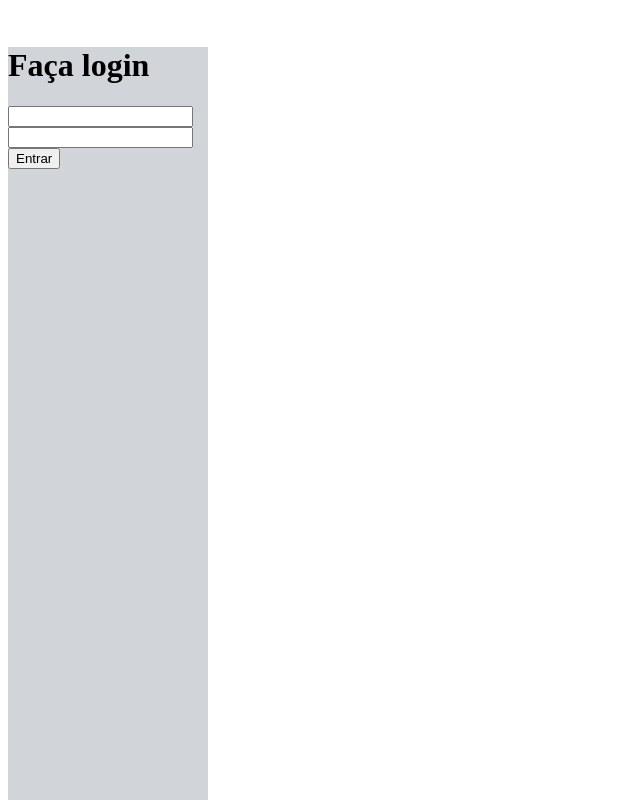
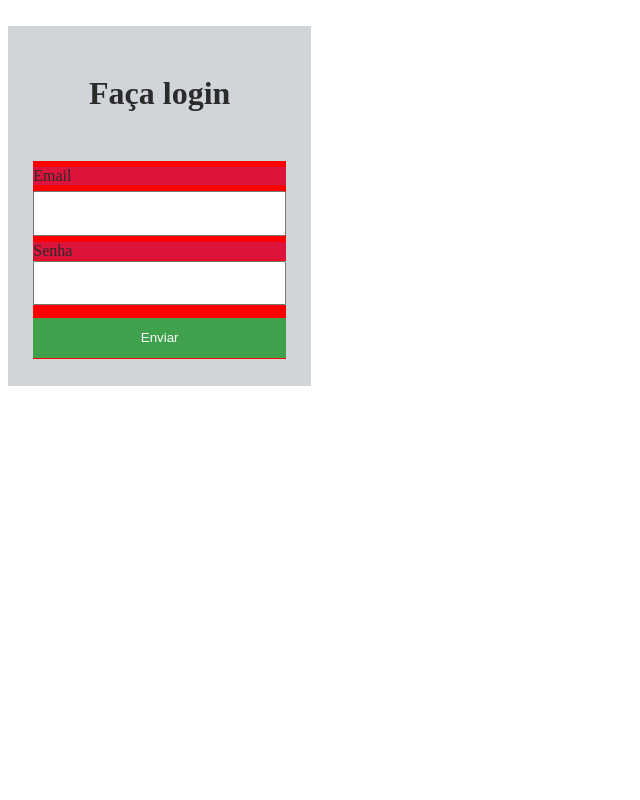
Before and after one commit to LuizNunes06/Front-End-Hackathon, a Vue app: page /login in a window 1280 px wide. Shown: the top 800 px of the page, without its empty margins (0-640 px from the left). Built offline with nearby package versions, Linux system fonts and the light colour scheme.

Commit message:
feat: Criando função para mudar visibilidade da senha

```diff
--- a/src/components/Authentication/Desktop/DesktopLogin.vue
+++ b/src/components/Authentication/Desktop/DesktopLogin.vue
@@ -1,4 +1,15 @@
 <script setup>
+import { ref } from 'vue';
+
+// import EyeClosed from "vue-material-design-icons/EyeClosed.vue";
+
+const isVisible = ref(false);
+
+const toggleVisibility = () => {
+    isVisible.value = !isVisible.value;
+    console.log(isVisible)
+}
+
 </script>
 
 <template>
@@ -8,17 +19,85 @@
     <div class="container">
         <h1>Faça login</h1>
 
-        <input type="email" name="" id="">
-        <input type="password" name="" id="">
+        <div class="form">
+            <label for="email">Email</label>
+            <input type="text" id="email">
 
-        <button>Entrar</button>
+            <label for="senha">Senha</label>
+            <div class="container-senha">
+                <input :type="isVisible ? 'text' : 'password'" id="senha">
+                <label @click="toggleVisibility">
+                    <!-- <EyeClosed /> -->
+                </label>
+            </div>
+
+            <button>Enviar</button>
+        </div>
     </div>
 </template>
 
 <style scoped>
     .container {
-        width: 200px;
-        height: 1000px;
+        display: flex;
+        flex-direction: column;
+        justify-content: space-evenly;
+        padding: 0 2% 0 2%;
+        align-content: center;
+        text-align: center;
+        width: 20%;
+        height: 45vh;
         background-color: var(--gray);
+        color : var(--black);
+    }
+
+    .form {
+        background-color: red;
+        height: 55%;
+        display: flex;
+        flex-direction: column;
+        justify-content: space-evenly;
+        align-content: center;
+        text-align: center;
+    }
+
+    .form > input {
+        height: 20%;
+        margin-top: 2%;
+    }
+
+    .form > label {
+        background-color: crimson;
+        margin-top: 2%;
+        display: flex;
+    }
+
+    button {
+        height: 20%;
+        margin-top: 5%;
+        border: none;
+        color: var(--white);
+        background-color: var(--darker-green);
+    }
+
+    .container-senha {
+        position: relative;
+        display: flex;
+        width: 100%;
+        height: 22%;
+        background-color: aqua;
+    }
+
+    .container-senha > input {
+        width: 100%;
+    }
+
+    .container-senha > label {
+        position: absolute;
+        right: 0;
+        top: 0;
+        width: 10%;
+        height: 100%;
+        display: flex;
+        align-items: center;
     }
 </style>
```
